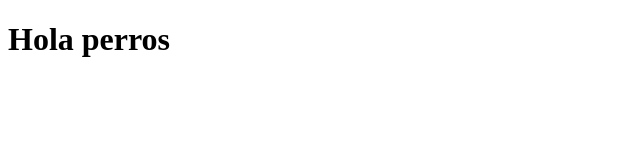
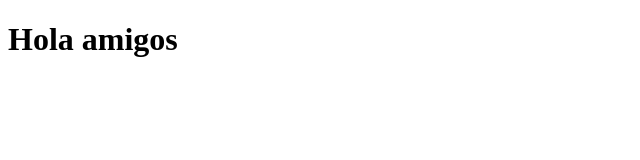
Before and after one commit to Jorge-QA/Proyecto1, a website: page client/index.html in a window 1280 px wide. Shown: the full height of the page, 0-640 px from the left. Drawn offline with Linux system fonts and the light colour scheme.

Commit message:
corrección carpetas

```diff
--- a/routes/frontEnd/index.html
+++ b/client/index.html
@@ -3,11 +3,9 @@
 <head>
     <meta charset="UTF-8">
     <meta name="viewport" content="width=device-width, initial-scale=1.0">
-    <title>Login</title>
+    <title>Login/Registro</title>
 </head>
 <body>
-
-    <h1>Hola perros</h1>
-
+    <h1>Hola amigos</h1>
 </body>
 </html>
```
